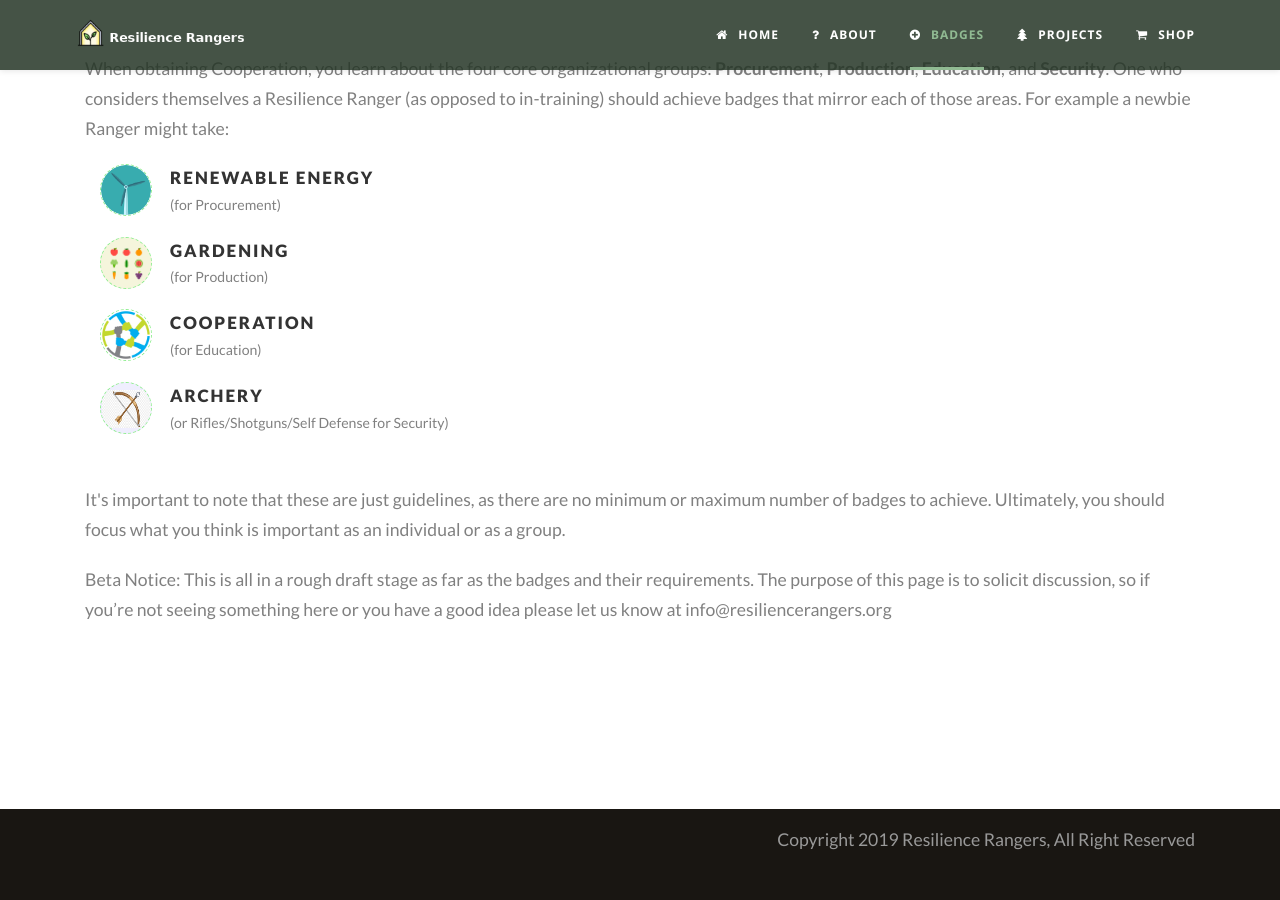
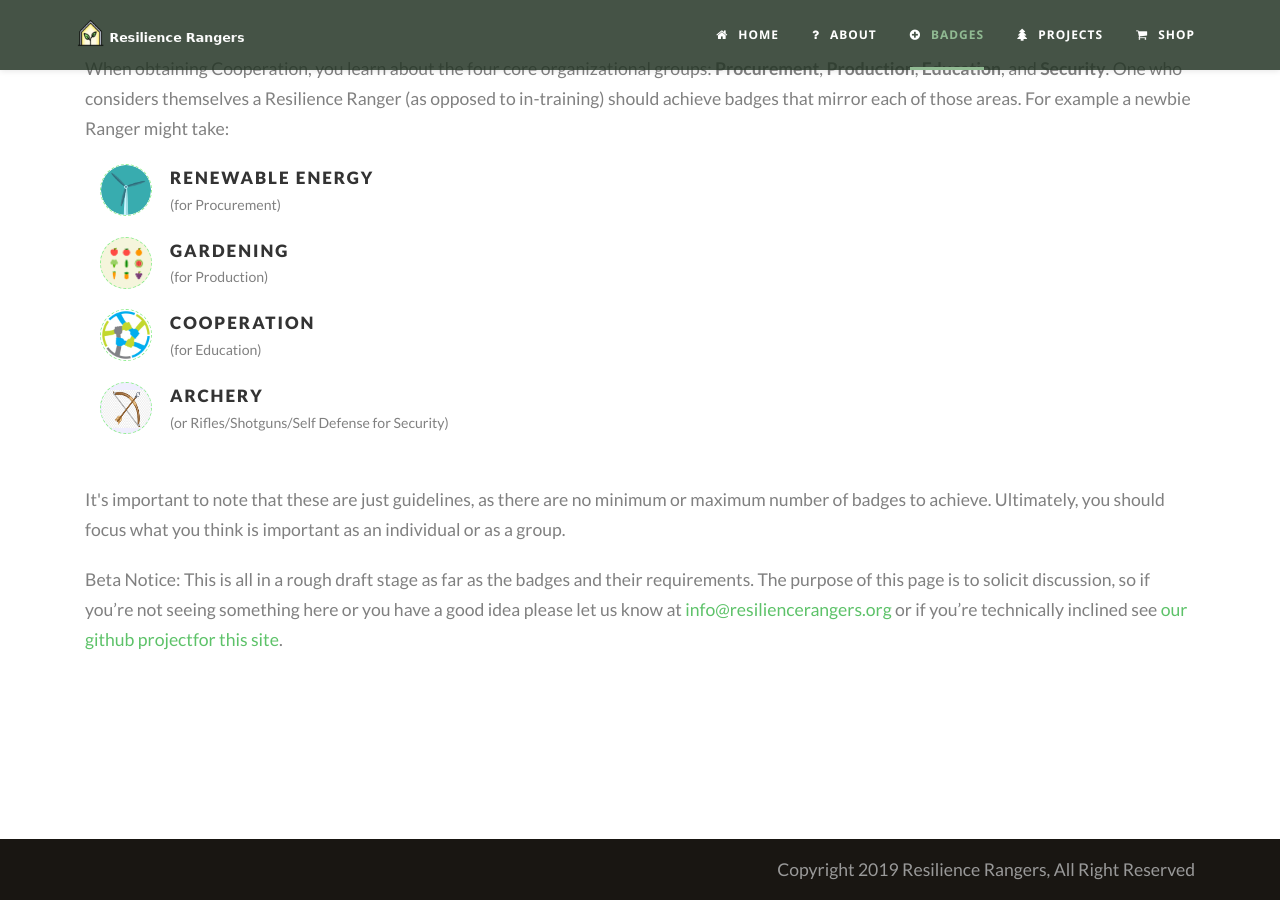
Before and after one commit to resilience-rangers/resilience-rangers.github.io, a Jekyll site: the page built from badges.md, in a window 1280 px wide and 900 px high, scrolled down 1480 px. Built offline with Jekyll 4.4.1, drawn with Linux system fonts in a browser that asks for light colours; nearby versions of some CDN libraries; some web fonts are replaced; before the commit the page ends 2350 px from its top, so only the background shows below that.

Commit message:
update disclaimer to include gh

```diff
--- a/badges.md
+++ b/badges.md
@@ -111,14 +111,11 @@ When obtaining Cooperation, you learn about the four core organizational groups:
 It's important to note that these are just guidelines, as there are no minimum or maximum number of badges to achieve. Ultimately, you should focus what you think is important as an individual or as a group.
 </p>
 
-Beta Notice: This is all in a rough draft stage as far as the badges and their requirements. The purpose of this page is to solicit discussion, so if you're not seeing something here or you have a good idea please let us know at info@resiliencerangers.org
+Beta Notice: This is all in a rough draft stage as far as the badges and their requirements. The purpose of this page is to solicit discussion, so if you're not seeing something here or you have a good idea please let us know at <a href="mailto:info@resiliencerangers.org">info@resiliencerangers.org</a> or if you're technically inclined see <a href="https://github.com/resilience-rangers/resilience-rangers.github.io">our github projectfor this site</a>.
 
 <br><br><br>
 
 <!--
-
-TODO: if you don't see a badge here you like, or you'd be interested in contributing a badge, see here for details.
-
 - Athletics + Personal Fitness
 - Smelting and forging
 - All - Cooking
```
